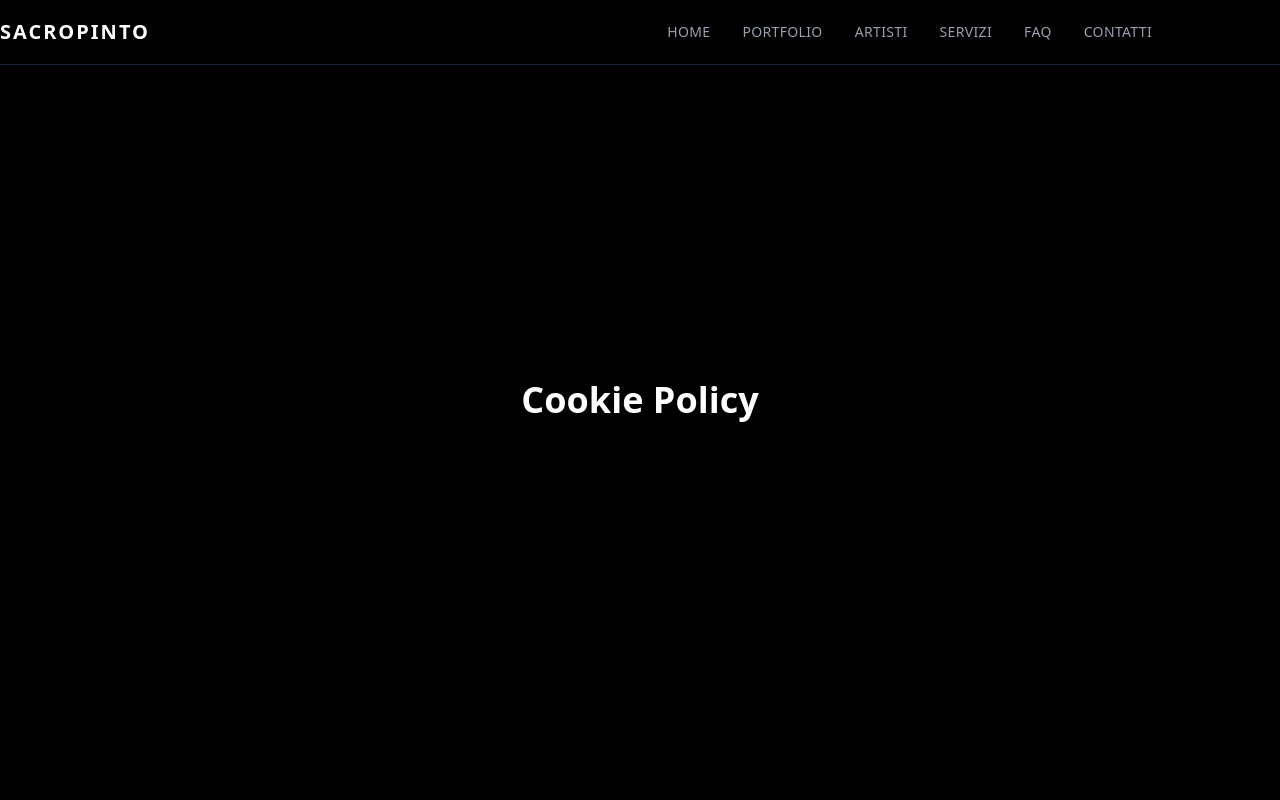
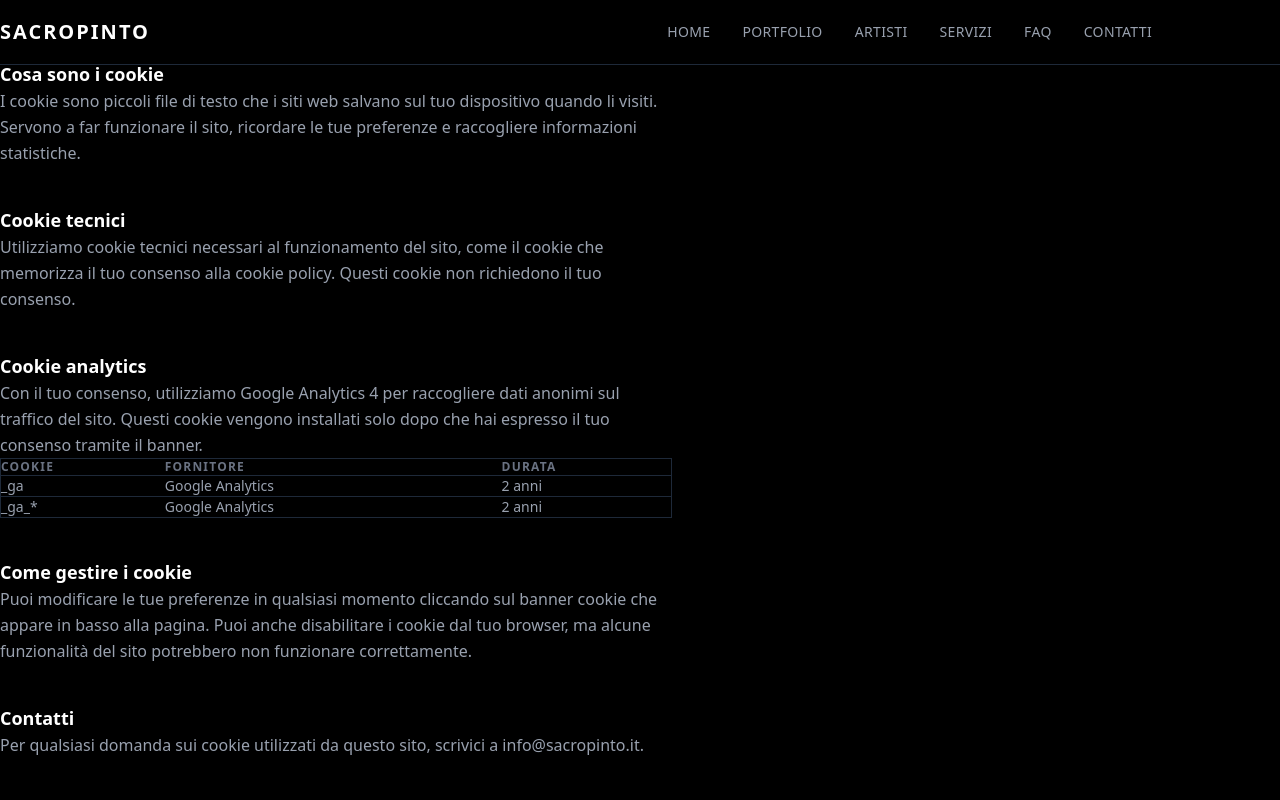
Before and after one commit to GiuSem14/sacropinto-site, a React (Vite) app: page /cookie-policy in a window 1280 px wide. Shown: the top 800 px of the page. Built offline with nearby package versions, Linux system fonts and the light colour scheme.

Commit message:
pagine Privacy Policy e Cookie Policy - struttura sito completa

```diff
--- a/src/pages/CookiePolicy.jsx
+++ b/src/pages/CookiePolicy.jsx
@@ -1,7 +1,77 @@
+import { Helmet } from "react-helmet-async"
+import Container from "../components/layout/Container"
+import { buildTitle } from "../utils/seo"
+import { CONTACT } from "../utils/constants"
+
 export default function CookiePolicy() {
   return (
-    <div className="min-h-screen flex items-center justify-center">
-      <h1 className="text-4xl font-bold">Cookie Policy</h1>
-    </div>
+    <>
+      <Helmet>
+        <title>{buildTitle("Cookie Policy")}</title>
+        <meta name="robots" content="noindex" />
+      </Helmet>
+
+      <section className="py-24 bg-black min-h-screen">
+        <Container>
+          <div className="max-w-2xl mx-auto">
+
+            <h1 className="text-4xl font-bold text-white mb-2">Cookie Policy</h1>
+            <p className="text-gray-500 text-sm mb-12">Ultimo aggiornamento: aprile 2026</p>
+
+            <div className="flex flex-col gap-10 text-gray-400 leading-relaxed">
+
+              <div>
+                <h2 className="text-white font-semibold text-lg mb-3">Cosa sono i cookie</h2>
+                <p>I cookie sono piccoli file di testo che i siti web salvano sul tuo dispositivo quando li visiti. Servono a far funzionare il sito, ricordare le tue preferenze e raccogliere informazioni statistiche.</p>
+              </div>
+
+              <div>
+                <h2 className="text-white font-semibold text-lg mb-3">Cookie tecnici</h2>
+                <p>Utilizziamo cookie tecnici necessari al funzionamento del sito, come il cookie che memorizza il tuo consenso alla cookie policy. Questi cookie non richiedono il tuo consenso.</p>
+              </div>
+
+              <div>
+                <h2 className="text-white font-semibold text-lg mb-3">Cookie analytics</h2>
+                <p>Con il tuo consenso, utilizziamo Google Analytics 4 per raccogliere dati anonimi sul traffico del sito. Questi cookie vengono installati solo dopo che hai espresso il tuo consenso tramite il banner.</p>
+                <div className="mt-4 border border-gray-800 p-4">
+                  <table className="w-full text-sm">
+                    <thead>
+                      <tr className="text-gray-500 text-xs uppercase tracking-widest">
+                        <th className="text-left pb-3">Cookie</th>
+                        <th className="text-left pb-3">Fornitore</th>
+                        <th className="text-left pb-3">Durata</th>
+                      </tr>
+                    </thead>
+                    <tbody className="text-gray-400">
+                      <tr className="border-t border-gray-800">
+                        <td className="py-3">_ga</td>
+                        <td>Google Analytics</td>
+                        <td>2 anni</td>
+                      </tr>
+                      <tr className="border-t border-gray-800">
+                        <td className="py-3">_ga_*</td>
+                        <td>Google Analytics</td>
+                        <td>2 anni</td>
+                      </tr>
+                    </tbody>
+                  </table>
+                </div>
+              </div>
+
+              <div>
+                <h2 className="text-white font-semibold text-lg mb-3">Come gestire i cookie</h2>
+                <p>Puoi modificare le tue preferenze in qualsiasi momento cliccando sul banner cookie che appare in basso alla pagina. Puoi anche disabilitare i cookie dal tuo browser, ma alcune funzionalità del sito potrebbero non funzionare correttamente.</p>
+              </div>
+
+              <div>
+                <h2 className="text-white font-semibold text-lg mb-3">Contatti</h2>
+                <p>Per qualsiasi domanda sui cookie utilizzati da questo sito, scrivici a {CONTACT.email}.</p>
+              </div>
+
+            </div>
+          </div>
+        </Container>
+      </section>
+    </>
   )
 }
--- a/src/pages/PrivacyPolicy.jsx
+++ b/src/pages/PrivacyPolicy.jsx
@@ -1,7 +1,64 @@
+import { Helmet } from "react-helmet-async"
+import Container from "../components/layout/Container"
+import { buildTitle } from "../utils/seo"
+import { SITE_NAME, CONTACT } from "../utils/constants"
+
 export default function PrivacyPolicy() {
   return (
-    <div className="min-h-screen flex items-center justify-center">
-      <h1 className="text-4xl font-bold">Privacy Policy</h1>
-    </div>
+    <>
+      <Helmet>
+        <title>{buildTitle("Privacy Policy")}</title>
+        <meta name="robots" content="noindex" />
+      </Helmet>
+
+      <section className="py-24 bg-black min-h-screen">
+        <Container>
+          <div className="max-w-2xl mx-auto">
+
+            <h1 className="text-4xl font-bold text-white mb-2">Privacy Policy</h1>
+            <p className="text-gray-500 text-sm mb-12">Ultimo aggiornamento: aprile 2026</p>
+
+            <div className="flex flex-col gap-10 text-gray-400 leading-relaxed">
+
+              <div>
+                <h2 className="text-white font-semibold text-lg mb-3">1. Titolare del trattamento</h2>
+                <p>{SITE_NAME}, {CONTACT.address}. Email: {CONTACT.email}</p>
+              </div>
+
+              <div>
+                <h2 className="text-white font-semibold text-lg mb-3">2. Dati raccolti</h2>
+                <p>Raccogliamo i dati che ci fornisci volontariamente attraverso il form di contatto (nome, email, messaggio) e i dati di navigazione raccolti tramite Google Analytics 4 (pagine visitate, durata della visita, dispositivo utilizzato).</p>
+              </div>
+
+              <div>
+                <h2 className="text-white font-semibold text-lg mb-3">3. Finalità del trattamento</h2>
+                <p>I dati del form vengono utilizzati esclusivamente per rispondere alle tue richieste. I dati analytics vengono utilizzati per migliorare il sito e comprendere come viene utilizzato.</p>
+              </div>
+
+              <div>
+                <h2 className="text-white font-semibold text-lg mb-3">4. Base giuridica</h2>
+                <p>Il trattamento dei dati del form si basa sul consenso dell'interessato (art. 6, par. 1, lett. a del GDPR). I dati analytics sono trattati previo consenso tramite il banner cookie.</p>
+              </div>
+
+              <div>
+                <h2 className="text-white font-semibold text-lg mb-3">5. Conservazione dei dati</h2>
+                <p>I dati del form vengono conservati per il tempo necessario a gestire la richiesta. I dati analytics vengono conservati per 14 mesi secondo le impostazioni predefinite di Google Analytics 4.</p>
+              </div>
+
+              <div>
+                <h2 className="text-white font-semibold text-lg mb-3">6. Diritti dell'interessato</h2>
+                <p>Hai il diritto di accedere ai tuoi dati, rettificarli, cancellarli, limitarne il trattamento e opporti al trattamento. Per esercitare questi diritti, scrivici a {CONTACT.email}.</p>
+              </div>
+
+              <div>
+                <h2 className="text-white font-semibold text-lg mb-3">7. Trasferimento dati a terzi</h2>
+                <p>I dati del form vengono trasmessi a Formspree Inc. per la gestione dell'invio email. I dati analytics vengono trasmessi a Google LLC. Entrambi i fornitori offrono garanzie adeguate ai sensi del GDPR.</p>
+              </div>
+
+            </div>
+          </div>
+        </Container>
+      </section>
+    </>
   )
 }
```
